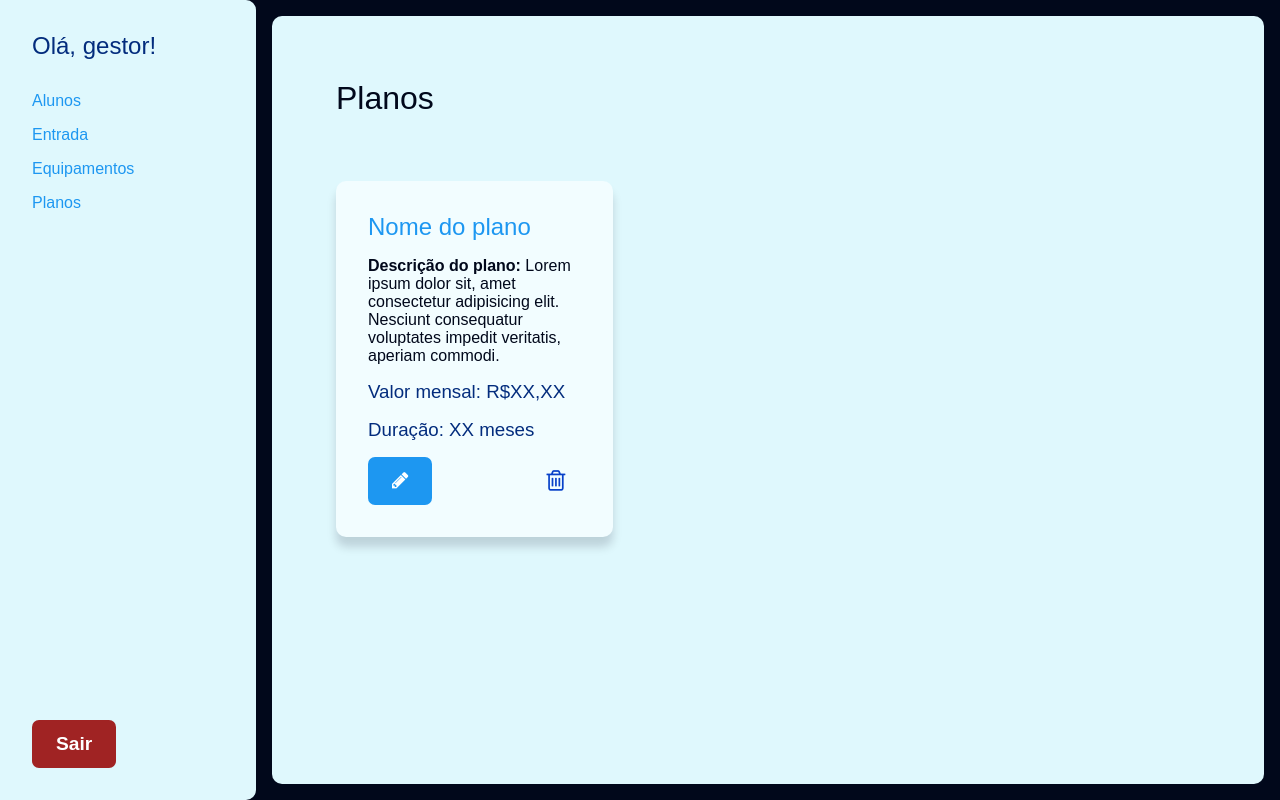
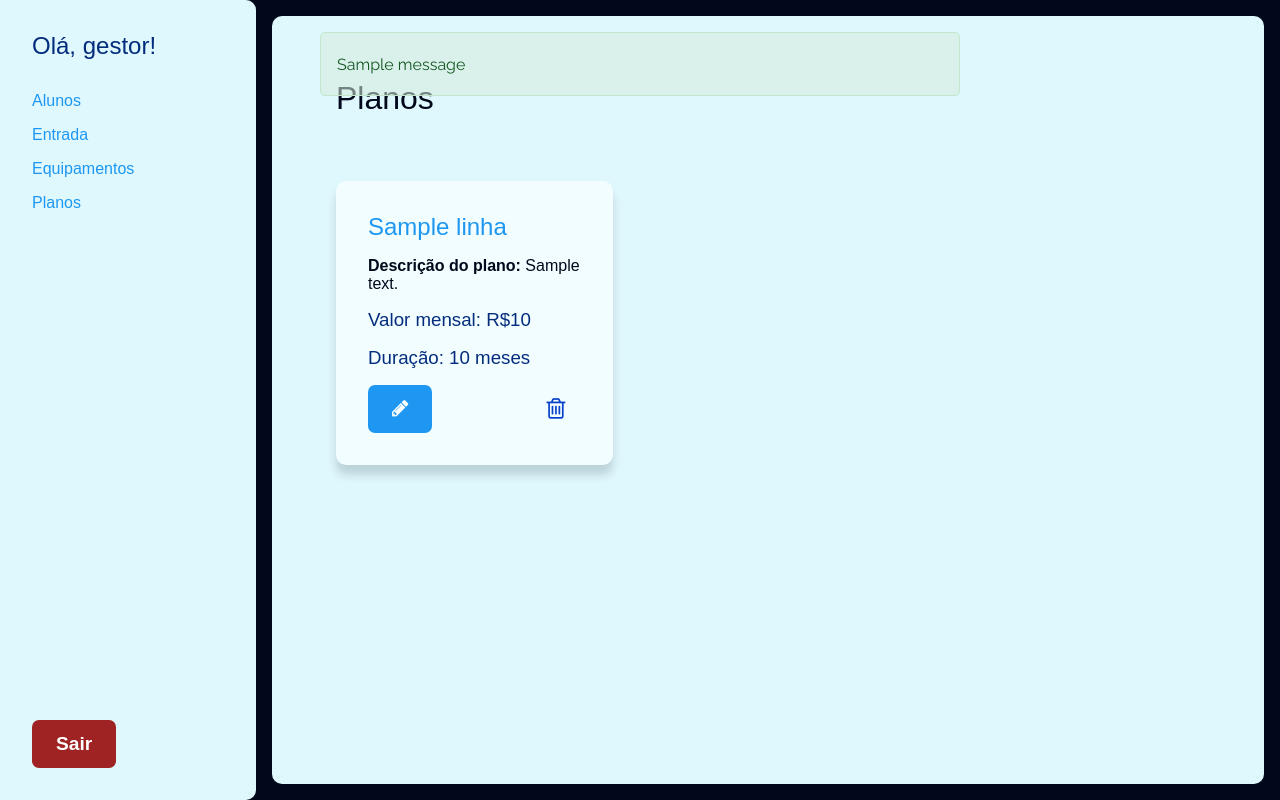
Before and after one commit to OtavioSerafim/TP1-APPOO, a Flask app: template views/templates/planos.html in a window 1280 px wide. Run offline with Flask 3, Linux system fonts and the light colour scheme; the template is opened without the code that fills it: most values are stand-ins (such as "Sample title", 1, 10 or a date in 2020); one stand-in notice (Sample message) is shown; some web fonts are replaced.

Commit message:
exibe planos cadastrados na interface. remove método redundante de listagem de equipamentos

```diff
--- a/models/equipamento.py
+++ b/models/equipamento.py
@@ -63,15 +63,6 @@ class Equipamento(Model):
         self.cursor.execute(query, (self.STATUS_DISPONIVEL,))
         return self.cursor.fetchall()
 
-    def listar_todos(self):
-        """Retorna todos os equipamentos cadastrados."""
-        query = (
-            f"SELECT {', '.join(self.columns)} "
-            f"FROM {self.table_name} ORDER BY id DESC"
-        )
-        self.cursor.execute(query)
-        return self.cursor.fetchall()
-
     def atualizar_status(self, equipamento_id, novo_status):
         """Facilita a troca de status garantindo validação."""
         return self.update(equipamento_id, {"status": novo_status})
--- a/views/templates/planos.html
+++ b/views/templates/planos.html
@@ -13,6 +13,19 @@
     <link rel="stylesheet" href="https://cdnjs.cloudflare.com/ajax/libs/font-awesome/4.7.0/css/font-awesome.min.css">
 </head>
 <body>
+    <div class="flash-container">
+        {% with messages = get_flashed_messages(with_categories=true) %}
+            {% if messages %}
+                {% for category, message in messages %}
+                    <div class="flash-message flash-{{ category }}">
+                        {{ message }}
+                    </div>
+                {% endfor %}
+            {% endif %}
+        {% endwith %}
+    </div>
+    <script src="{{ url_for('static', filename='scripts/flash-message.js') }}"></script>
+
     <!-- menu lateral presente em todas as telas dos usuários -->
     <div class="side-menu">
         <!-- incluir nome do gestor -->
@@ -31,13 +44,14 @@
         <div class="page-content">
             <h1>Planos</h1>
             <div class="plans-cards">
+                {% for linha in planos %}
                 <div class="plan-card">
-                    <h2>Nome do plano</h2>
+                    <h2>{{linha.nome}}</h2>
                     <p>
-                        <strong>Descrição do plano:</strong> Lorem ipsum dolor sit, amet consectetur adipisicing elit. Nesciunt consequatur voluptates impedit veritatis, aperiam commodi.
+                        <strong>Descrição do plano:</strong> {{linha.descricao}}
                     </p>
-                    <h3>Valor mensal: R$XX,XX</h3>
-                    <h3>Duração: XX meses</h3>
+                    <h3>Valor mensal: R${{linha.valor_mensal}}</h3>
+                    <h3>Duração: {{linha.duracao_meses}} meses</h3>
                     <div class="plan-actions">
                         <button class="plan-edit"><i class="fa fa-pencil"></i></button>
                         <div class="delete-container">
@@ -49,6 +63,9 @@
                         </div>
                     </div>
                 </div>
+                {% else %}
+                <p>Cadastre um plano!</p>
+                {% endfor %}
             </div>
         </div>
     </div>
```
Also changed, not shown: controller/user_controller.py (+5 -2 lines).
